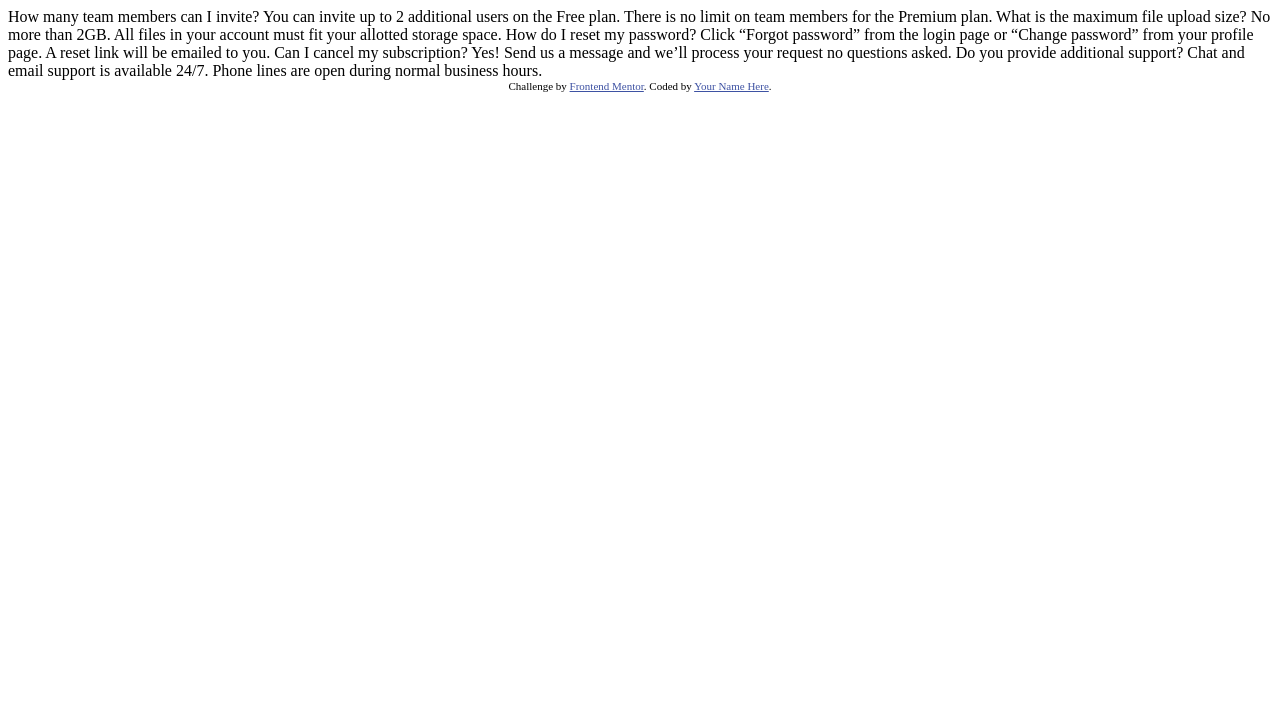
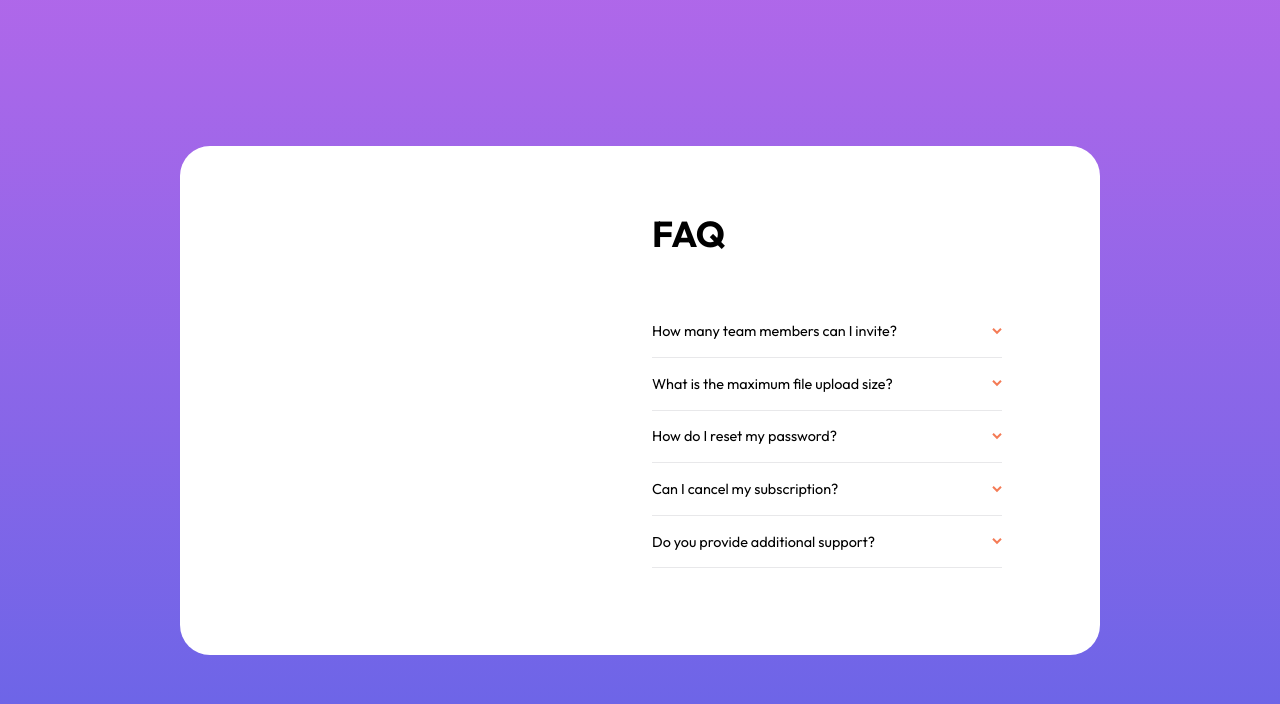
Before and after one commit to esanchez2898/fm-faq-accordion-card, a plain HTML site: page index.html in a window 1280 px wide. Drawn offline with Linux system fonts and the light colour scheme.

Commit message:
Add style.css and all the html structure

```diff
--- a/index.html
+++ b/index.html
@@ -2,39 +2,85 @@
 <html lang="en">
 <head>
   <meta charset="UTF-8">
-  <meta name="viewport" content="width=device-width, initial-scale=1.0"> <!-- displays site properly based on user's device -->
-
+  <meta name="viewport" content="width=device-width, initial-scale=1.0">
   <link rel="icon" type="image/png" sizes="32x32" href="./images/favicon-32x32.png">
-
   <title>Frontend Mentor | FAQ Accordion Card</title>
-
-  <!-- Feel free to remove these styles or customise in your own stylesheet 👍 -->
-  <style>
-    .attribution { font-size: 11px; text-align: center; }
-    .attribution a { color: hsl(228, 45%, 44%); }
-  </style>
+  <link rel="stylesheet" href="style.css">
 </head>
 <body>
-  How many team members can I invite?
-  You can invite up to 2 additional users on the Free plan. There is no limit on
-  team members for the Premium plan.
 
-  What is the maximum file upload size?
-  No more than 2GB. All files in your account must fit your allotted storage space.
+  <main class="container">
 
-  How do I reset my password?
-  Click “Forgot password” from the login page or “Change password” from your profile page.
-  A reset link will be emailed to you.
+    <div class="image__wrapper">
+      <!--<img src="./images/illustration-box-desktop.svg" alt="" class="box">
+      <img src="./images/illustration-woman-online-desktop.svg" alt="" class="woman"> -->
+    </div>
 
-  Can I cancel my subscription?
-  Yes! Send us a message and we’ll process your request no questions asked.
+    <div class="content__wrapper">
 
-  Do you provide additional support?
-  Chat and email support is available 24/7. Phone lines are open during normal business hours.
 
-  <div class="attribution">
-    Challenge by <a href="https://www.frontendmentor.io?ref=challenge" target="_blank">Frontend Mentor</a>.
-    Coded by <a href="#">Your Name Here</a>.
-  </div>
+      <h1 class="title__content">FAQ</h1>
+      <div class="questions__wrapper">
+
+        <div class="question-answer__wrapper"> <!-- active -->
+          <div class="question">
+            <h3 class="title__question">How many team members can I invite?</h3>
+            <img src="/images/icon-arrow-down.svg">
+          </div>
+          <div class="answer">
+            <p>You can invite up to 2 additional users on the Free plan. There is no limit on team members for the
+              Premium plan.</p>
+          </div>
+        </div>
+
+        <div class="question-answer__wrapper">
+          <div class="question">
+            <h3 class="title__question">What is the maximum file upload size?</h3>
+            <img src="/images/icon-arrow-down.svg">
+          </div>
+          <div class="answer">
+            <p>No more than 2GB. All files in your account must fit your allotted storage space.</p>
+          </div>
+        </div>
+
+        <div class="question-answer__wrapper">
+          <div class="question">
+            <h3 class="title__question">How do I reset my password?</h3>
+            <img src="/images/icon-arrow-down.svg">
+          </div>
+          <div class="answer">
+            <p>Click “Forgot password” from the login page or “Change password” from your profile page. A reset link
+              will be
+              emailed to you.</p>
+          </div>
+        </div>
+
+        <div class="question-answer__wrapper">
+          <div class="question">
+            <h3 class="title__question">Can I cancel my subscription?</h3>
+            <img src="/images/icon-arrow-down.svg">
+          </div>
+          <div class="answer">
+            <p>Yes! Send us a message and we'll process your request no questions asked.</p>
+          </div>
+        </div>
+
+        <div class="question-answer__wrapper">
+          <div class="question">
+            <h3 class="title__question">Do you provide additional support?</h3>
+            <img src="/images/icon-arrow-down.svg">
+          </div>
+          <div class="answer">
+            <p>Chat and email support is available 24/7. Phone lines are open during normal business hours.</p>
+          </div>
+        </div>
+
+      </div>
+
+    </div>
+
+  </main>
+
+
 </body>
 </html>
--- /dev/null
+++ b/style.css
@@ -0,0 +1,114 @@
+@import url('https://fonts.googleapis.com/css2?family=Outfit:wght@400;700&display=swap');
+
+:root {
+    --very-dark-desaturated-blue: hsl(238, 29%, 16%);
+    --soft-red: hsl(14, 88%, 65%);
+    --soft-violet: hsl(273, 75%, 66%);
+    --soft-blue: hsl(240, 73%, 65%);
+    --very-dark-grayish-blue: hsl(237, 12%, 33%);
+    --dark-grayish-blue: hsl(240, 6%, 50%);
+    --light-grayish-blue: hsl(240, 5%, 91%);
+    --fontSize: 12px;
+}
+
+*,
+*::before,
+*::after {
+    margin: 0;
+    padding: 0;
+    box-sizing: border-box;
+}
+
+html {
+    font-size: var(--fontSize);
+}
+
+body {
+    font-family: 'Outfit', sans-serif;
+    height: 100vh;
+    width: 100vw;
+    background: linear-gradient(hsl(273, 75%, 66%), hsl(240, 73%, 65%));
+    display: grid;
+    justify-content: center;
+    align-content: center;
+}
+
+.container {
+    background: white;
+    border-radius: 30px;
+    height: 509px;
+    width: 920px;
+    display: grid;
+    grid-template-columns: 400px 1fr;
+    grid-gap: 6rem;
+}
+
+.content__wrapper {
+    margin-top: 65px;
+    display: flex;
+    flex-direction: column;
+}
+
+.questions__wrapper {
+    height: 100%;
+    display: flex;
+    flex-direction: column;
+    margin-top: 50px;
+}
+
+.question-answer__wrapper {
+    width: 350px;
+    border-bottom: 1px solid #e8e8ea;
+}
+
+.title__content {
+    font-size: 3rem;
+}
+
+.title__question {
+    font-weight: 400;
+    font-size: 1.2rem;
+    color: (var(--veryDarkGrayBlue));
+    margin: 1.4rem 0rem;
+}
+
+.question {
+    display: flex;
+    justify-content: space-between;
+    cursor: pointer;
+    transition: 0.4s;
+}
+
+.active h3 {
+    font-weight: 700;
+}
+
+.question img {
+    align-self: center;
+}
+
+
+
+
+
+
+
+
+
+
+
+
+
+
+
+
+
+.question-answer__wrapper > .answer {
+    display: none;
+}
+
+.active > .answer {
+    display: block;
+    padding-bottom: 1.3rem;
+    color: var(--dark-grayish-blue);
+}
```
